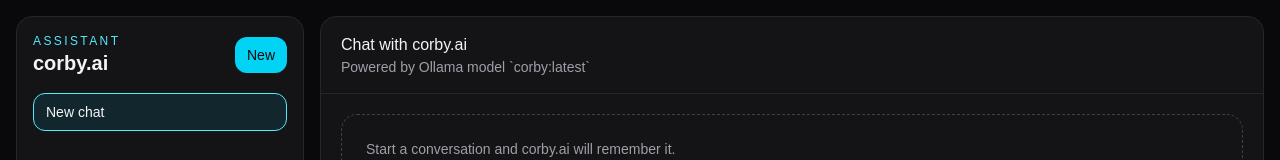
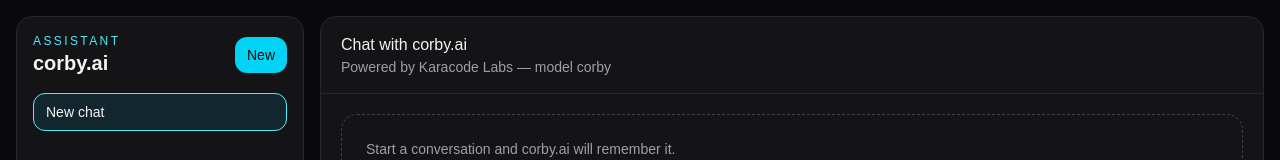
Before and after one commit to M7zain/corby.ai, a Next.js app: page / in a window 1280 px wide. Shown: the top 160 px of the page. Built offline with nearby package versions, Linux system fonts and the light colour scheme.

Commit message:
karacode labs

```diff
--- a/src/app/layout.tsx
+++ b/src/app/layout.tsx
@@ -14,7 +14,7 @@ const geistMono = Geist_Mono({
 
 export const metadata: Metadata = {
   title: "corby.ai",
-  description: "Modern Ollama chat interface for corby.ai",
+  description: "Chat with corby — powered by Karacode Labs",
 };
 
 export default function RootLayout({
--- a/src/app/page.tsx
+++ b/src/app/page.tsx
@@ -505,7 +505,7 @@ export default function Home() {
             </div>
             <h2 className="text-base font-medium text-zinc-100">Chat with corby.ai</h2>
             <p className="text-sm text-zinc-400">
-              Powered by Ollama model `corby:latest`
+              Powered by Karacode Labs — model corby
             </p>
           </div>
 
```
